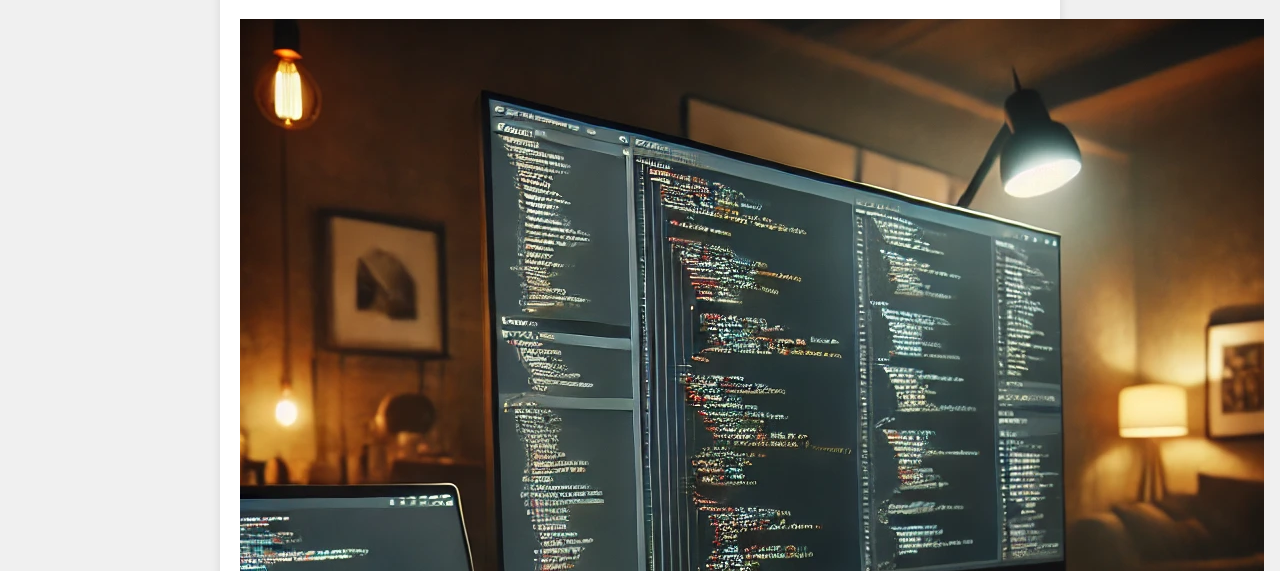
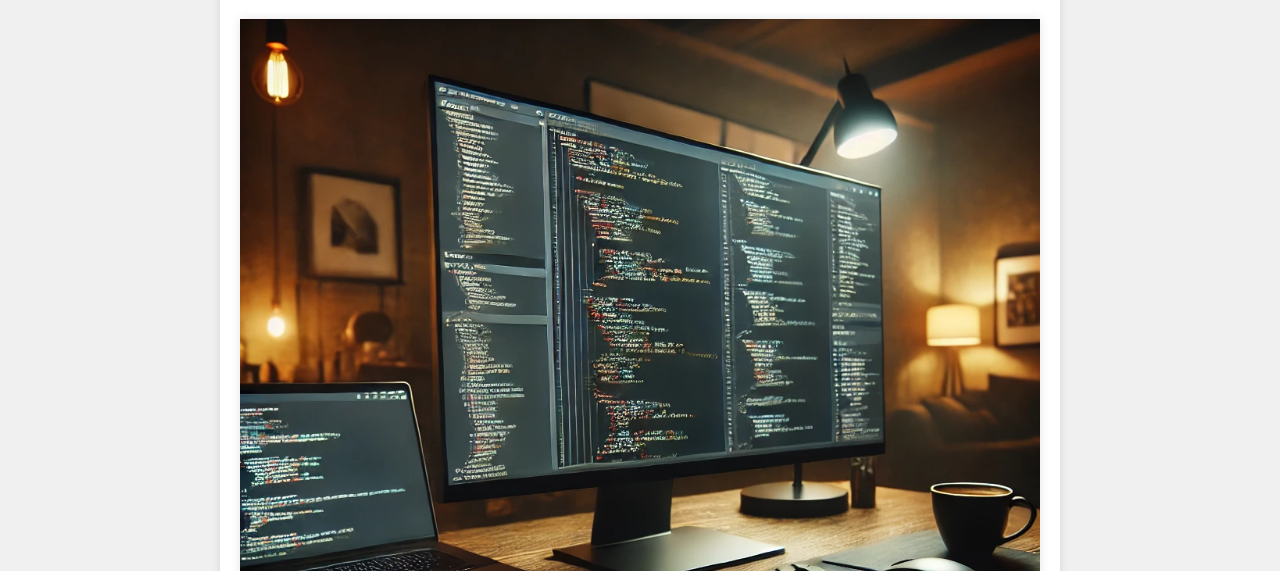
Before and after one commit to unityhun/web, a plain HTML site: page index.html in a window 1280 px wide. Shown: the part 229-800 px from the top of the page. Drawn offline with Linux system fonts and the light colour scheme.

Commit message:
Update index.html

```diff
--- a/index.html
+++ b/index.html
@@ -36,6 +36,14 @@
       padding: 20px;
       box-shadow: 0 0 10px rgba(0,0,0,0.1);
     }
+
+    img {
+      max-width: 100%;
+      height: auto;
+      display: block;
+      margin: 0 auto;
+      box-shadow: 0 0 10px rgba(0,0,0,0.1);
+    }
   </style>
 </head>
 <body>
@@ -52,7 +60,10 @@
   <main>
    <div class="image-container">
     <h1>ai image</h1>
+    <picture>
+    <source srcset="ai image.webp" type="image/webp">
     <img src="./ai image.webp" alt="code image" />
+    </picture>
     <p>
       <strong>ai image.webp</strong>
     </p>
```
